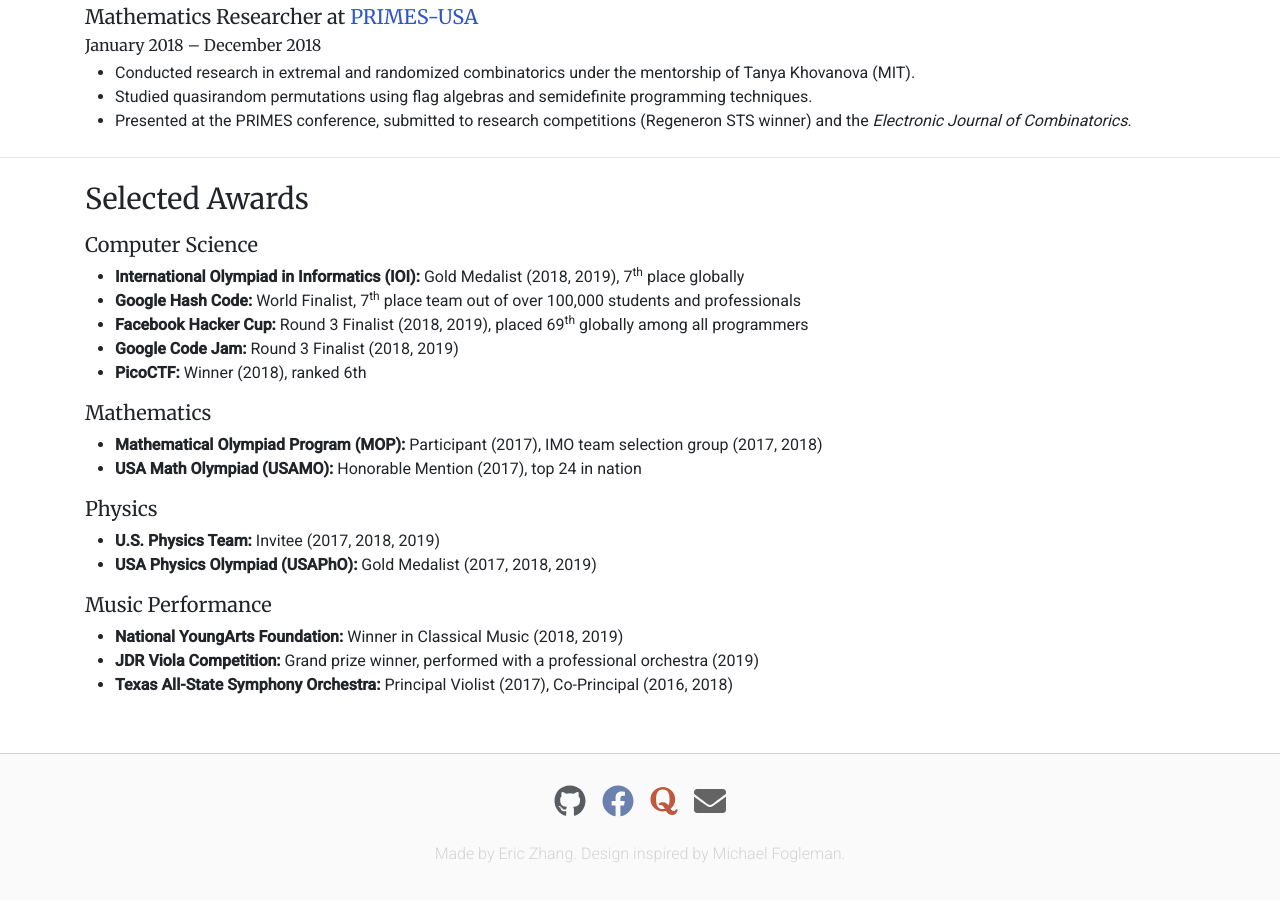
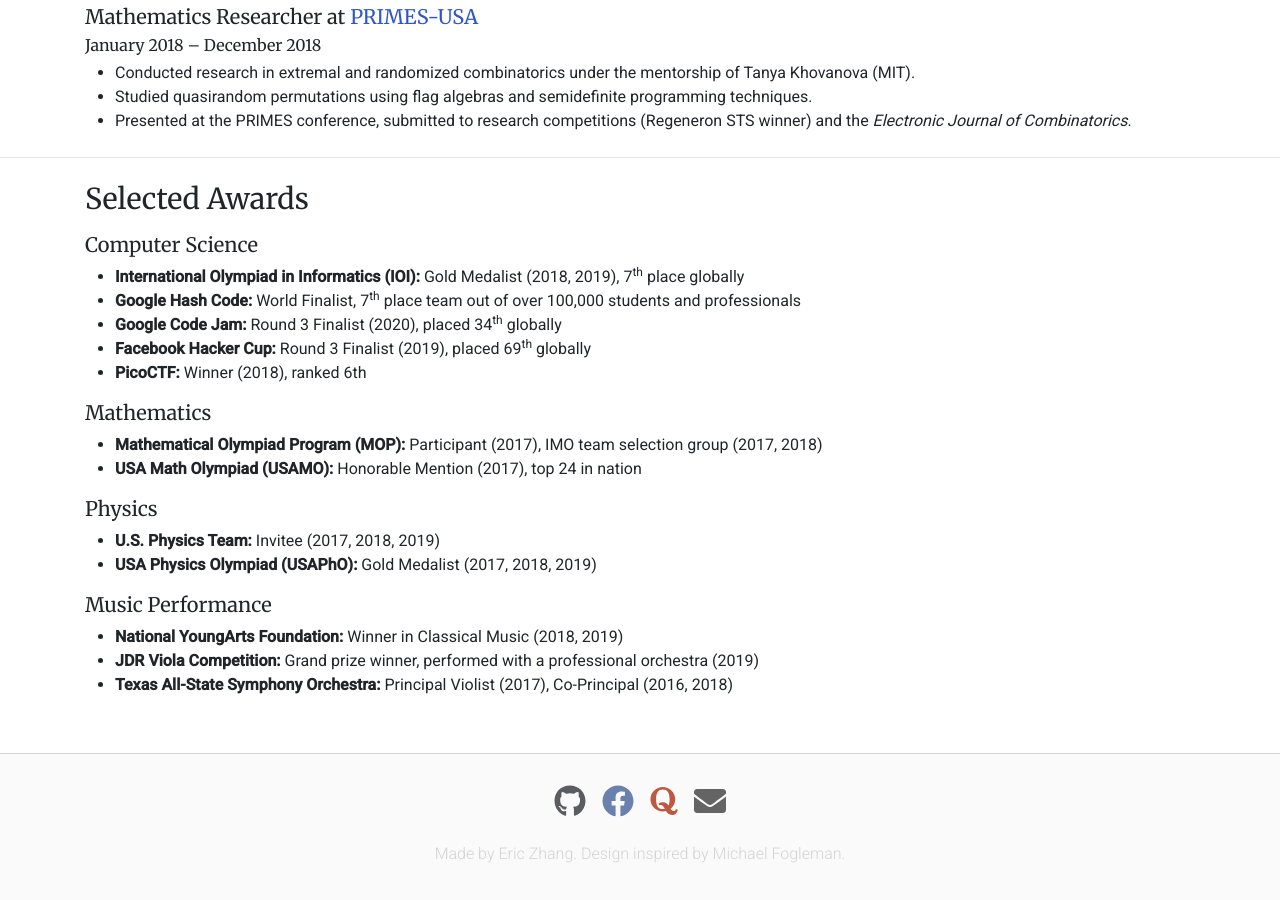
Before and after one commit to ekzhang/ekzhang.github.io, a Jekyll site: the page built from pages/resume.html, in a window 1280 px wide and 900 px high, scrolled down 1064 px. Built offline with Jekyll 4.4.1, drawn with Linux system fonts in a browser that asks for light colours; nearby versions of some CDN libraries.

Commit message:
Update GCJ results

```diff
--- a/pages/resume.html
+++ b/pages/resume.html
@@ -139,12 +139,15 @@
       over 100,000 students and professionals
     </li>
     <li>
-      <b>Facebook Hacker Cup:</b> Round 3 Finalist (2018, 2019), placed 69<sup
+      <b>Google Code Jam:</b> Round 3 Finalist (2020), placed 34<sup>th</sup>
+      globally
+    </li>
+    <li>
+      <b>Facebook Hacker Cup:</b> Round 3 Finalist (2019), placed 69<sup
         >th</sup
       >
-      globally among all programmers
+      globally
     </li>
-    <li><b>Google Code Jam:</b> Round 3 Finalist (2018, 2019)</li>
     <li><b>PicoCTF:</b> Winner (2018), ranked 6th</li>
   </ul>
 
```
